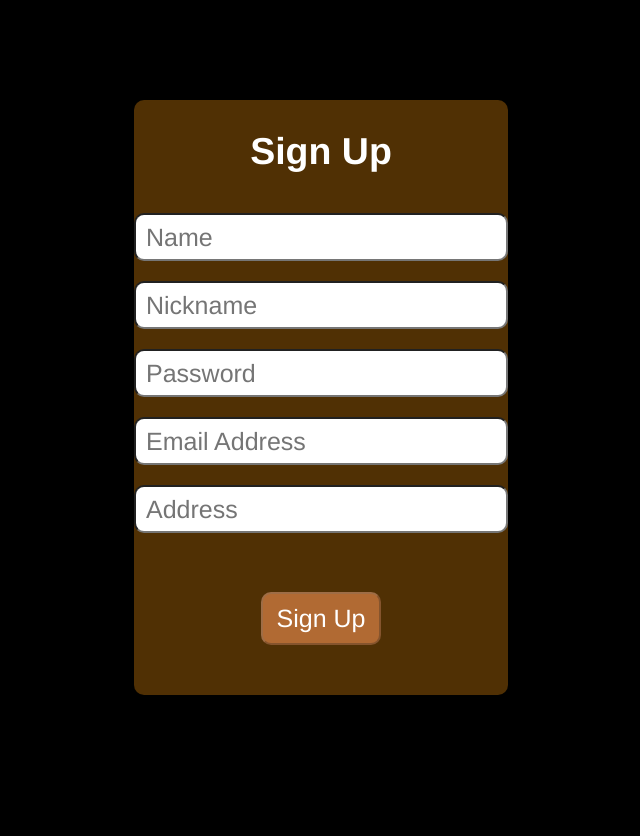
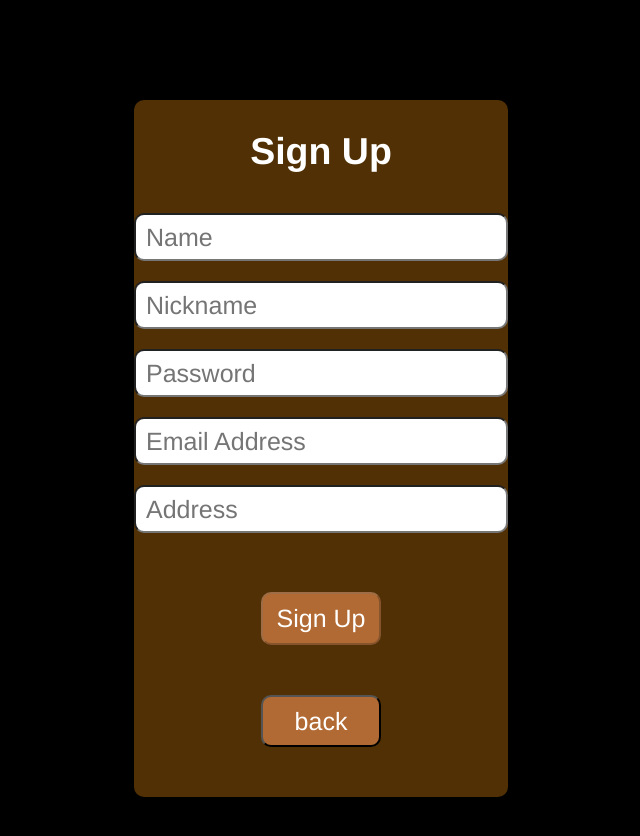
Before and after one commit to vutengklanricsi/webshop, a React (Create React App) app: page /signup in a window 1280 px wide. Shown: the top 836 px of the page, without its empty margins (416-1056 px from the left). Before the commit the page ends 800 px from the top, so only its background shows below. Built offline with nearby package versions, Linux system fonts and the light colour scheme.

Commit message:
adding back button

```diff
--- a/src/components/form/index.js
+++ b/src/components/form/index.js
@@ -7,6 +7,7 @@ import {
   Input,
   Break,
   Base,
+  BackButton,
 } from './styles/form';
 
 export default function Form({ children, ...restProps }) {
@@ -36,3 +37,11 @@ Form.Title = function FormInput({ children, ...restProps }) {
 Form.Break = function FormBreak({ ...restProps }) {
   return <Break {...restProps}></Break>;
 };
+
+Form.BackButton = function FormBackButton({ children, ...restProps }) {
+  return(
+    <BackButton {...restProps}>
+      {children}
+    </BackButton>
+  )
+}
--- a/src/components/form/styles/form.js
+++ b/src/components/form/styles/form.js
@@ -40,7 +40,7 @@ export const Button = styled.button`
   margin-bottom: 50px;
   border-radius: 10px;
   color: white;
-	background-color: #B16A33;
+  background-color: #b16a33;
   &:hover {
     transition: color 0.5s ease;
     color: #693614;
@@ -58,3 +58,18 @@ export const Title = styled.h2`
 export const Break = styled.br`
   padding: 10px;
 `;
+
+export const BackButton = styled.button`
+  justify-content: center;
+  margin: auto auto;
+  padding: 10px;
+  width: 120px;
+  margin-bottom: 50px;
+  border-radius: 10px;
+  color: white;
+  background-color: #b16a33;
+  &:hover {
+    transition: color 0.5s ease;
+    color: #693614;
+  }
+`;
--- a/src/pages/signin.js
+++ b/src/pages/signin.js
@@ -1,9 +1,11 @@
 import { React, useState } from 'react';
 import { Form } from '../components/index';
+import { useHistory } from 'react-router-dom';
 
 export default function SignIn() {
   const [emailAddress, setEmailAddress] = useState('');
   const [password, setPassword] = useState('');
+  const history = useHistory();
 
   const isInvalid = password === '' || emailAddress === '';
 
@@ -12,6 +14,11 @@ export default function SignIn() {
     console.log(emailAddress, password);
   };
   // const [passwordConfirm, setPasswordConfirm] = useState
+
+  const HandleBackHome = () => {
+    history.push('/');
+  };
+
   return (
     <>
       <Form>
@@ -37,6 +44,9 @@ export default function SignIn() {
           >
             Log in
           </Form.Button>
+          <Form.BackButton type="button" onClick={HandleBackHome}>
+            back
+          </Form.BackButton>
         </Form.Base>
       </Form>
     </>
--- a/src/pages/signup.js
+++ b/src/pages/signup.js
@@ -1,5 +1,6 @@
 import { React, useState } from 'react';
 import { Form } from '../components/index';
+import { useHistory } from 'react-router-dom'
 
 export default function SignUp() {
   const [name, setName] = useState('');
@@ -7,6 +8,7 @@ export default function SignUp() {
   const [emailAddress, setEmailAddress] = useState('');
   const [password, setPassword] = useState('');
   const [address, setAddress] = useState('');
+  const history = useHistory();
 
   const isInvalid =
     password === '' ||
@@ -20,6 +22,11 @@ export default function SignUp() {
     console.log('name', name, nickname, emailAddress, password, address);
   };
   // const [passwordConfirm, setPasswordConfirm] = useState
+
+  const HandleBackHome = () => {
+    history.push('/');
+  };
+
   return (
     <>
       <Form>
@@ -53,9 +60,16 @@ export default function SignUp() {
             onChange={({ target }) => setAddress(target.value)}
           />
           <Form.Break />
-          <Form.Button type="submit" data-submit-inputs="sign-up" disabled={isInvalid}>
+          <Form.Button
+            type="submit"
+            data-submit-inputs="sign-up"
+            disabled={isInvalid}
+          >
             Sign Up
           </Form.Button>
+          <Form.BackButton type="button" onClick={HandleBackHome}>
+            back
+          </Form.BackButton>
         </Form.Base>
       </Form>
     </>
```
Also changed, not shown: 1 other file (tests, documents, lock files or other folders). Lines whose indentation alone changed are shown as unchanged.
